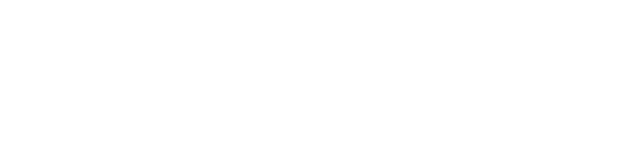
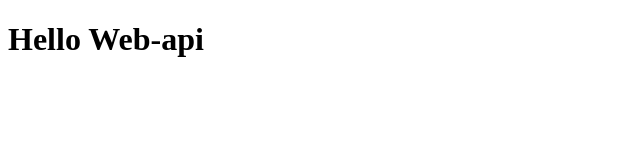
Before and after one commit to bumjun2/js-study2023, a plain HTML site: page index.html in a window 1280 px wide. Shown: the whole page, without its empty margins (0-640 px from the left). Drawn offline with Linux system fonts and the light colour scheme.

Commit message:
web-api study start!

```diff
--- a/index.html
+++ b/index.html
@@ -7,5 +7,6 @@
     <script src="/baseball/2.js"></script>
 </head>
 <body>
+    <h1>Hello Web-api</h1>
 </body>
 </html>
```
